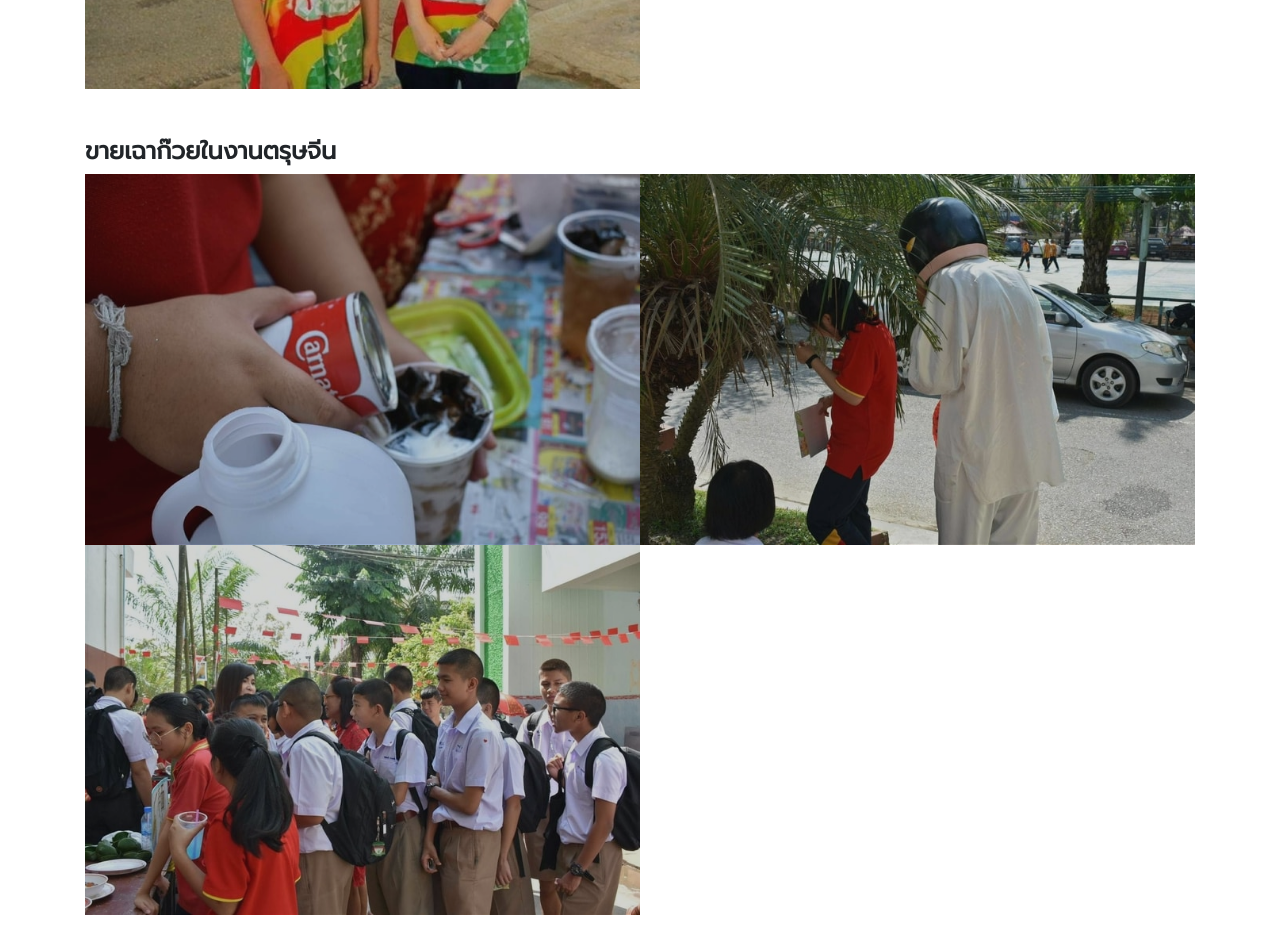
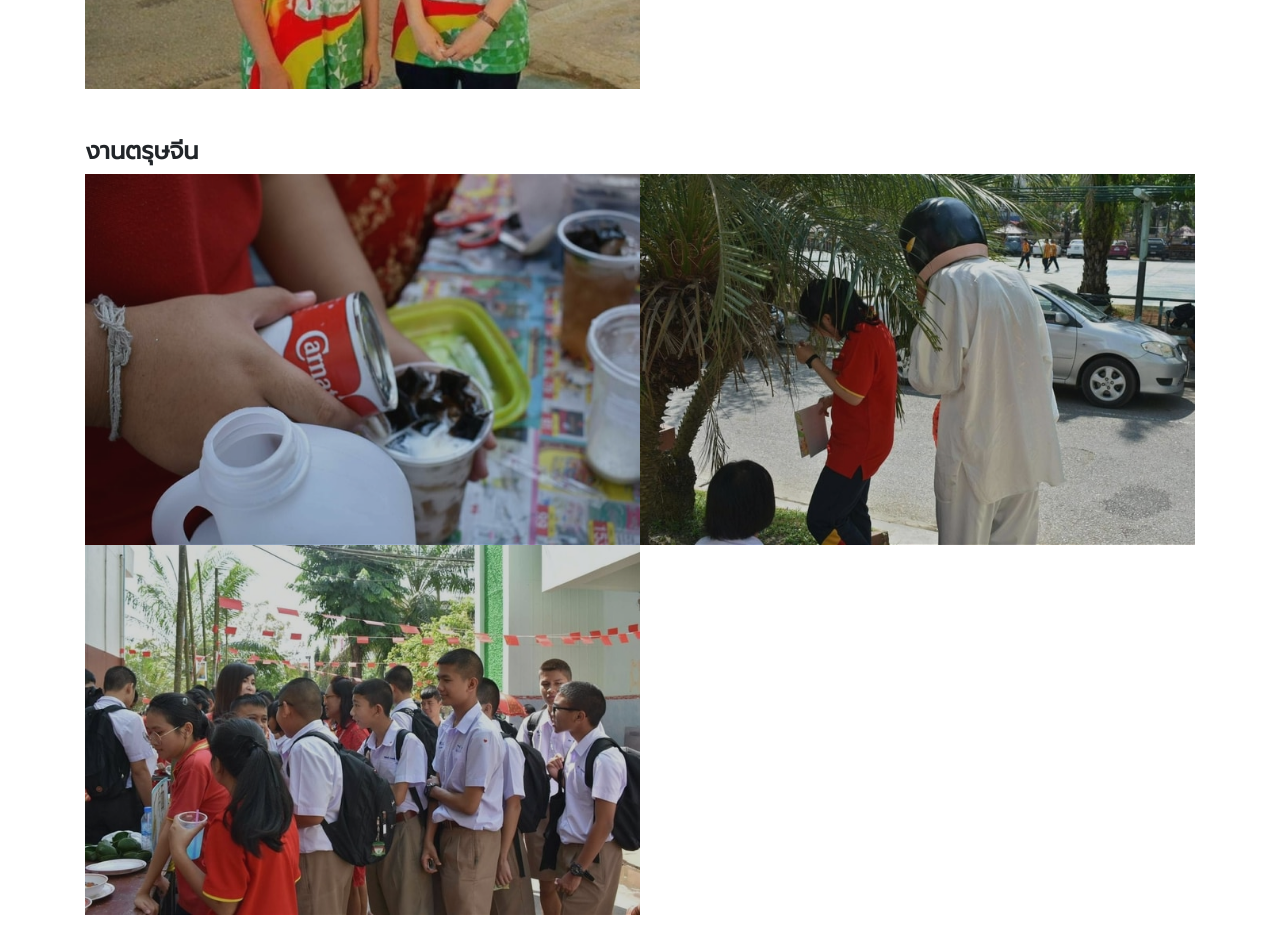
Before and after one commit to praew-pimwaree/praew-pimwaree.github.io, a plain HTML site: page index.html in a window 1280 px wide. Shown: the part 8320-9254 px from the top of the page. Drawn offline with Linux system fonts and the light colour scheme.

Commit message:
Update index.html

```diff
--- a/index.html
+++ b/index.html
@@ -337,7 +337,7 @@
         <br><br>
 
         <!-- sell jelly -->
-        <h4>ขายเฉาก๊วยในงานตรุษจีน</h4>
+        <h4>งานตรุษจีน</h4>
         <div class="row no-gutters">
           <div class="col-lg-6">
             <div class="portfolio-item" href="#">
```
